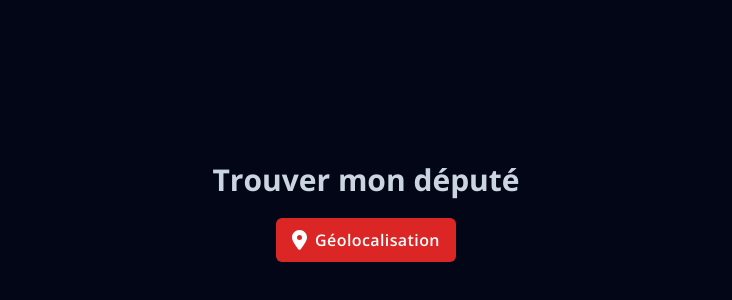
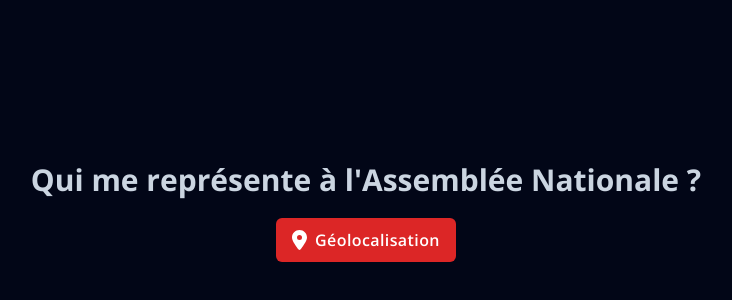
Before and after one commit to AlexisNP/rep-lookup-fr, a Vue app: page / in a window 1280 px wide. Shown: the part 194-494 px from the top of the page, without its empty margins (274-1006 px from the left). Built offline with nearby package versions, Linux system fonts and the light colour scheme; no server answers.

Commit message:
Changed question hook

```diff
--- a/src/components/GeolocRequest.vue
+++ b/src/components/GeolocRequest.vue
@@ -15,7 +15,9 @@ async function handleGeolocClick() {
 <template>
   <section class="text-center">
     <header class="mb-4">
-      <h1 class="mt-4 text-center font-bold text-3xl">Trouver mon député</h1>
+      <h1 class="mt-4 text-center font-bold text-3xl">
+        Qui me représente à l'Assemblée Nationale ?
+      </h1>
     </header>
     <RepButton @click="handleGeolocClick" :style="'btn-red'">
       <font-awesome-icon :icon="['fass', 'location-dot']" size="lg" />
```
